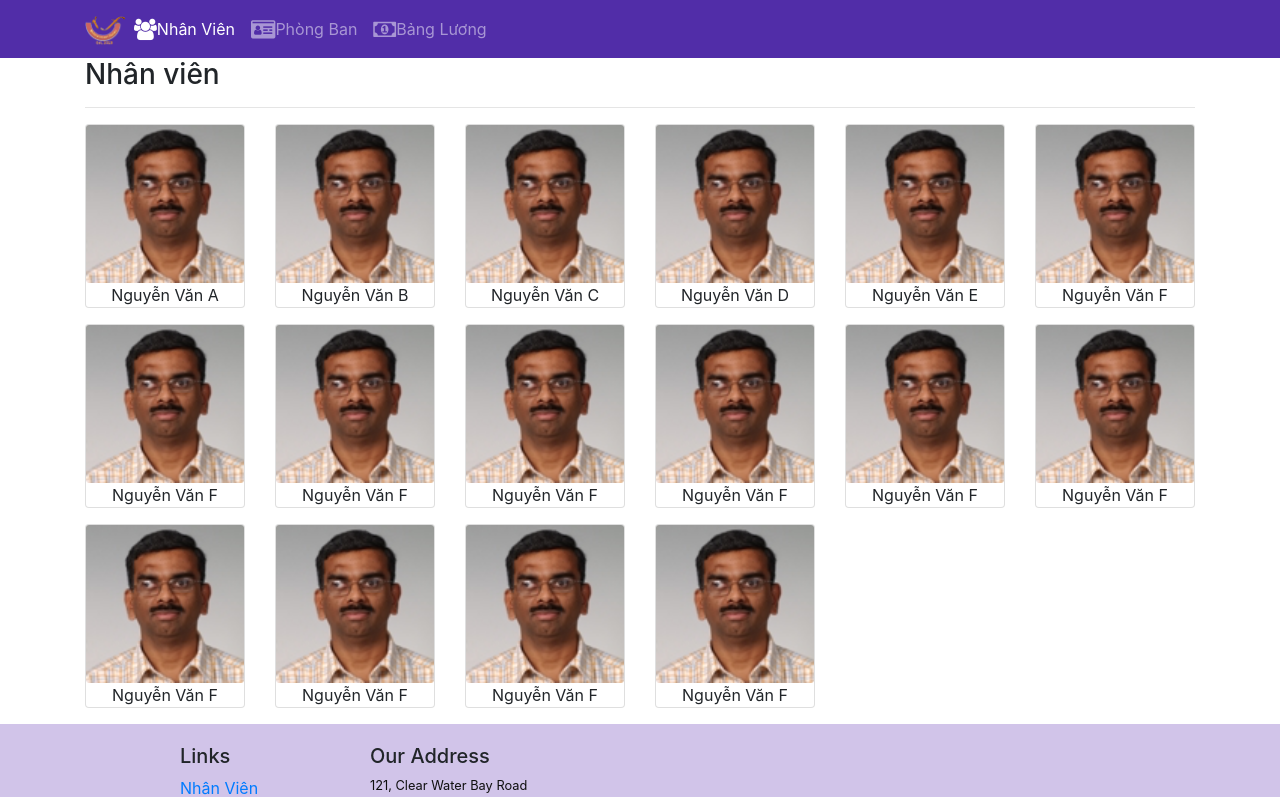
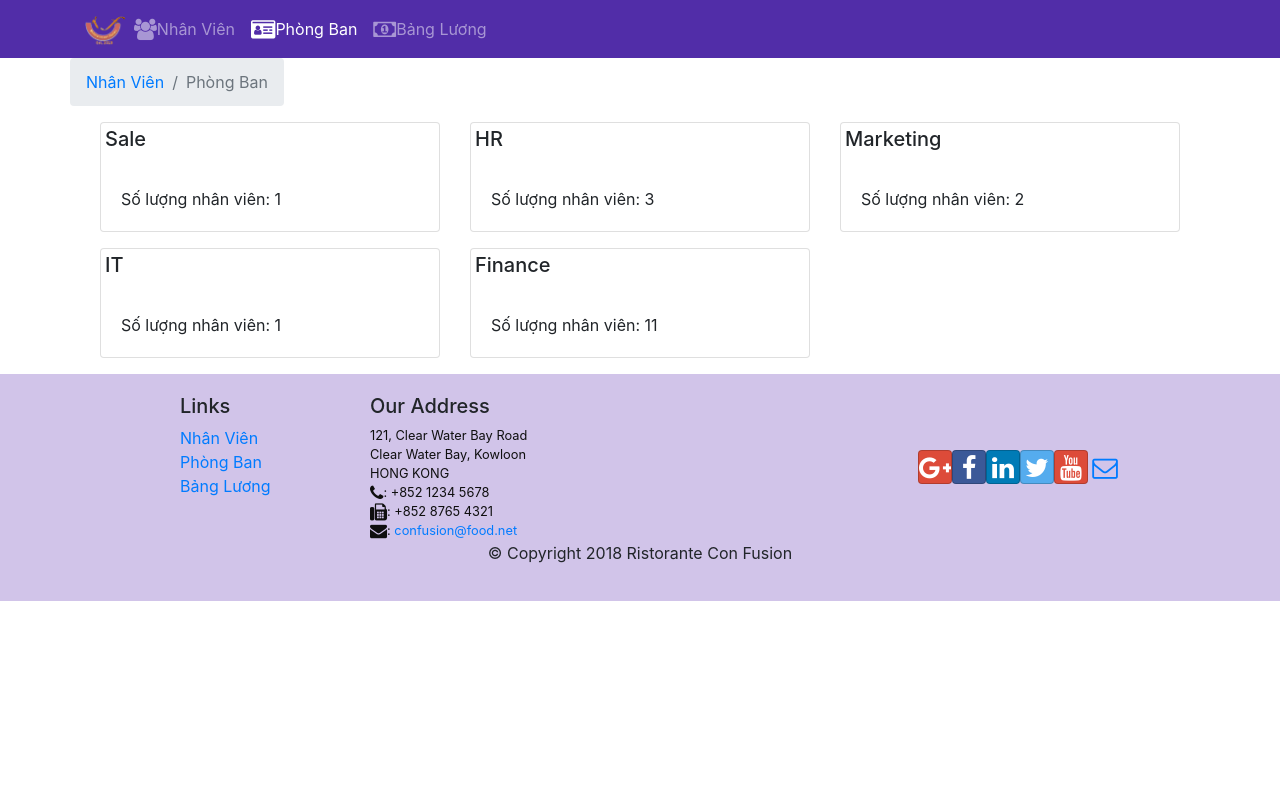
Before and after one commit to dtrungqt/RJS101x_ASM, a React (Create React App) app: page /department in a window 1280 px wide. Before the commit this address led to /home. Shown: the top 797 px of the page. Built offline with nearby package versions, Linux system fonts and the light colour scheme.

Commit message:
6th SIT1,2,3

```diff
--- /dev/null
+++ b/src/components/DepartmentComponent.js
@@ -0,0 +1,51 @@
+import React from "react";
+import {
+  Card,
+  CardImg,
+  CardImgOverlay,
+  CardTitle,
+  Breadcrumb,
+  BreadcrumbItem,
+  CardBody,
+} from "reactstrap";
+import { Link } from "react-router-dom";
+
+//hiển thị các phòng ban
+function RenderDepartment({ departments }, { staffs }) {
+  const departmentList = departments.map(function (department) {
+    return (
+      <div className="col-12 col-md-6 col-lg-4 mb-3" key={department.id}>
+        <Card>
+          <CardTitle className="p-1">{department.name}</CardTitle>
+          <CardBody>Số lượng nhân viên: {department.numberOfStaff}</CardBody>
+        </Card>
+      </div>
+    );
+  });
+  console.log(departmentList);
+  return (
+    <div className="container">
+      <div className="row ">{departmentList}</div>
+    </div>
+  );
+}
+
+function Department(props) {
+  return (
+    <div className="container">
+      <div className="row">
+        <Breadcrumb>
+          <BreadcrumbItem>
+            <Link to="/home">Nhân Viên</Link>
+          </BreadcrumbItem>
+
+          <BreadcrumbItem active>Phòng Ban</BreadcrumbItem>
+        </Breadcrumb>
+      </div>
+
+      <RenderDepartment staffs={props.staffs} departments={props.departments} />
+    </div>
+  );
+}
+
+export default Department;
--- a/src/components/MainComponent.js
+++ b/src/components/MainComponent.js
@@ -1,8 +1,10 @@
 import React, { Component } from "react";
 import StaffList from "./StaffListComponent";
+import StaffDetail from "./StaffDetailComponent";
 import Header from "./HeaderComponent";
 import Footer from "./FooterComponent";
-import { STAFFS } from "../shared/staffs";
+import Department from "./DepartmentComponent";
+import { STAFFS, DEPARTMENTS } from "../shared/staffs";
 import { Switch, Route, Redirect } from "react-router-dom";
 
 //TẠO StaffList Component
@@ -12,15 +14,30 @@ class Main extends Component {
 
     this.state = {
       staffs: STAFFS,
+      departments: DEPARTMENTS,
     };
   }
 
   //hàm hiển thị component
   render() {
-    //tạo functional component
+    //tạo functional component để truyền thuộc tính vào StaffList Component
     const HomePage = () => {
       return <StaffList staffs={this.state.staffs} />;
     };
+
+    //tạo component để truyền thuộc tính vào StaffDetail
+    const StaffWithId = ({ match }) => {
+      return (
+        <StaffDetail
+          staff={
+            this.state.staffs.filter(
+              (staff) => staff.id === parseInt(match.params.staffId, 10)
+            )[0]
+          }
+        />
+      );
+    };
+
     return (
       <div>
         {/* Hiển thị Navbar  */}
@@ -29,12 +46,19 @@ class Main extends Component {
         {/* Router  */}
         <Switch>
           <Route path="/home" component={HomePage} />
-          {/* <Route
+          <Route path="/menu/:staffId" component={StaffWithId} />
+          <Route
             exact
             path="/department"
-            component={() => <Menu dishes={this.state.dishes} />}
+            component={() => (
+              <Department
+                staffs={this.state.staffs}
+                departments={this.state.departments}
+              />
+            )}
           />
-          <Route path="/menu/:dishId" component={DishWithId} />
+          {/*
+
           <Route exact path="/contactus" component={Contact} />
           <Route
             exact
--- a/src/components/StaffDetailComponent.js
+++ b/src/components/StaffDetailComponent.js
@@ -1,11 +1,67 @@
-import React, { Component } from "react";
+import React from "react";
+import {
+  Card,
+  CardImg,
+  CardText,
+  CardBody,
+  CardTitle,
+  Breadcrumb,
+  BreadcrumbItem,
+} from "reactstrap";
+import { Link } from "react-router-dom";
 import dateFormat from "dateformat";
 
-class StaffDetail extends Component {
-  constructor(props) {
-    super(props);
+//tạo Component hiển thị thông tin 1 nhân viên được chọn
+function RenderStaffInfo({ person }) {
+  return (
+    <div className="row mt-3 mb-5">
+      {/* hiển thị ảnh nhân viên  */}
+      <div className="col-12 col-md-4 col-lg-3">
+        <img width="100%" src={person.image} alt={person.name} />
+      </div>
+
+      {/* hiển thị thông tin nhân viên  */}
+      <div className="col-12 col-md-8 col-lg-9">
+        <h4 className="font-weight-bold">Họ và tên: {person.name}</h4>
+        <ul className="list-unstyled">
+          <li className="mt-4">
+            <strong>Ngày sinh:</strong>{" "}
+            <span className="text-primary font-weight-bold">
+              {dateFormat(person.doB, "dd/mm/yyyy")}
+            </span>
+          </li>
+          <li className="mt-3">
+            <strong>Ngày vào công ty:</strong>{" "}
+            <span className="text-primary font-weight-bold">
+              {dateFormat(person.startDate, "dd/mm/yyyy")}
+            </span>
+          </li>
+          <li className="mt-3">
+            <strong>Phòng ban:</strong>{" "}
+            <span className="text-primary font-weight-bold">
+              {person.department.name}
+            </span>
+          </li>
+          <li className="mt-3">
+            <strong>Số ngày nghỉ còn lại:</strong>{" "}
+            <span className="text-primary font-weight-bold">
+              {person.annualLeave}
+            </span>
+          </li>
+          <li className="mt-3">
+            <strong>Số ngày đã làm thêm:</strong>{" "}
+            <span className="text-primary font-weight-bold">
+              {person.overTime}
+            </span>
+          </li>
+        </ul>
+      </div>
+    </div>
+  );
 }
 
+const StaffDetail = (props) => {
+  /*
   //hiển thị ảnh của nhân viên
   renderImg(person) {
     if (person != null) {
@@ -65,30 +121,30 @@ class StaffDetail extends Component {
       return <div></div>;
     }
   }
+*/
+  //HIỂN THỊ COMPONENT StaffDetail
 
-  //HIỂN THỊ COMPONENT StaffDetail
-  render() {
-    const staff = this.props.selectedStaff;
+  const staff = props.staff;
 
   if (staff != null) {
     return (
-        <div className="row info-box">
-          <div className="col-12 col-md-5 col-lg-5 m-1">
-            {this.renderImg(staff)}
+      <div className="container">
+        <div className="row">
+          <Breadcrumb>
+            <BreadcrumbItem>
+              <Link to="/menu">Nhân Viên</Link>
+            </BreadcrumbItem>
+
+            <BreadcrumbItem active>{props.staff.name}</BreadcrumbItem>
+          </Breadcrumb>
         </div>
-          <div className="col-12 col-md-5 col-lg-5 m-1">
-            {this.renderInfo(staff)}
-          </div>
+
+        <RenderStaffInfo person={staff} />
       </div>
     );
   } else {
-      return (
-        <div className="col-12">
-          <strong>Bấm vào tên nhân viên để xem thông tin.</strong>
-        </div>
-      );
+    return <div></div>;
   }
-  }
-}
+};
 
 export default StaffDetail;
--- a/src/components/StaffListComponent.js
+++ b/src/components/StaffListComponent.js
@@ -8,18 +8,16 @@ import {
   BreadcrumbItem,
   CardBody,
 } from "reactstrap";
-// import { Link } from "react-router-dom";
+import { Link } from "react-router-dom";
 
 //tạo Component hiển thị mỗi staff
 function RenderStaffItem({ staff }) {
   return (
     <Card className="mb-3">
-      {/* <Link to={`/menu/${staff.id}`}> */}
-
-      <CardImg width="100%" src={staff.image} alt={staff.name} />
-      <p className="text-center text-name">{staff.name}</p>
-
-      {/* </Link> */}
+      <Link to={`/menu/${staff.id}`}>
+        <CardImg width="100%" src={staff.image} alt={staff.name} />
+        <p className="text-center text-name">{staff.name}</p>
+      </Link>
     </Card>
   );
 }
```
Lines whose indentation alone changed are shown as unchanged.
